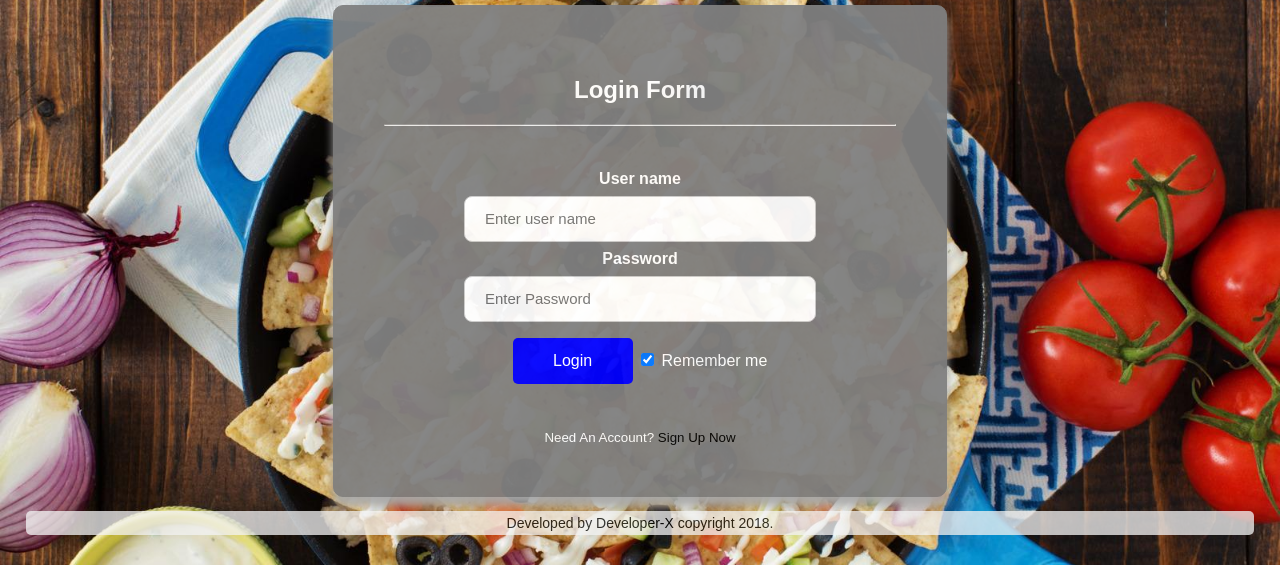
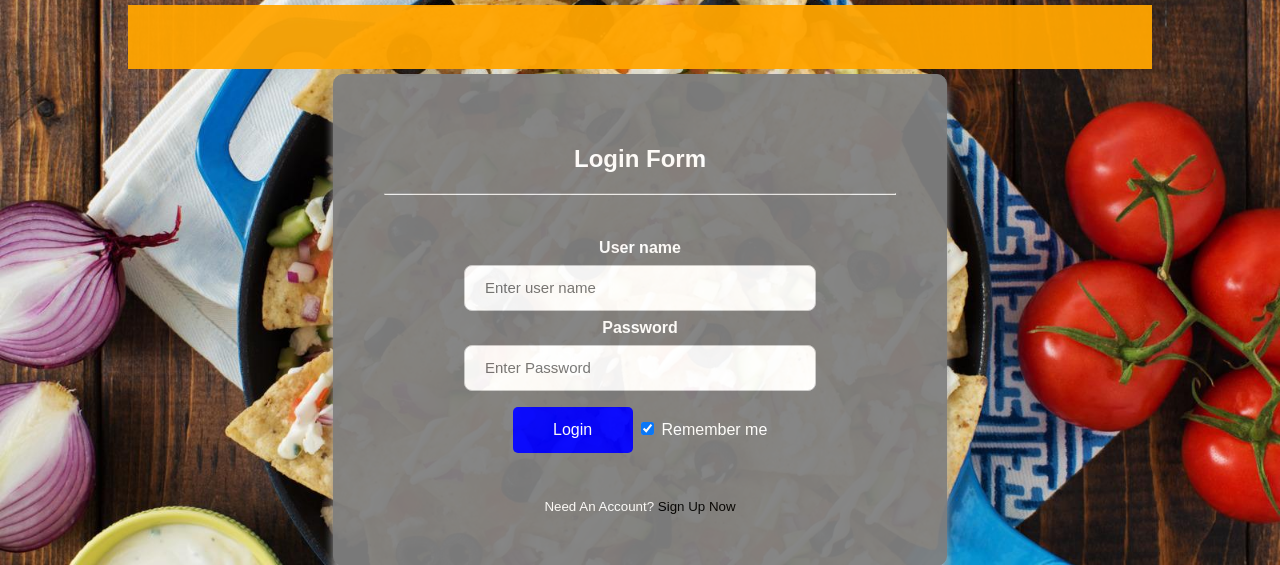
Before and after one commit to TeamoreA/fast-food-app, a Flask app: page /login in a window 1280 px wide. Shown: the part 48-613 px from the top of the page. Run offline with Flask 2, Linux system fonts and the light colour scheme.

Commit message:
add span for flash messages [ft #161153438]

```diff
--- a/app/static/css/main.css
+++ b/app/static/css/main.css
@@ -245,3 +245,15 @@ footer {
   width: 100%;
   /*height: auto;*/
  }
+
+ #flash{
+  color: #f442a7;
+  background-color: orange;
+  font-size: 18px;
+  font-style: italic;
+  text-align: center;
+  width: 80%;
+  padding-top: 5%;
+  margin: 5px auto;
+  display: block;
+}
--- a/app/templates/layout.html
+++ b/app/templates/layout.html
@@ -39,6 +39,7 @@
 		    <i class="fa fa-bars"></i>
 		  </a>
 	</nav>
+		<span id="flash"></span>
 	  {% block content %} {% endblock %}
 	<footer>
 		<p>Developed by Developer-X copyright 2018.</p>
--- a/app/templates/login.html
+++ b/app/templates/login.html
@@ -28,7 +28,7 @@
 		<!-- end of .content -->
 		<div>
 	        <small>
-	            Need An Account? <a href="register.html">Sign Up Now</a>
+	            Need An Account? <a href="{{ url_for('register') }}">Sign Up Now</a>
 	        </small>
 	    </div>
 	</div>
```
